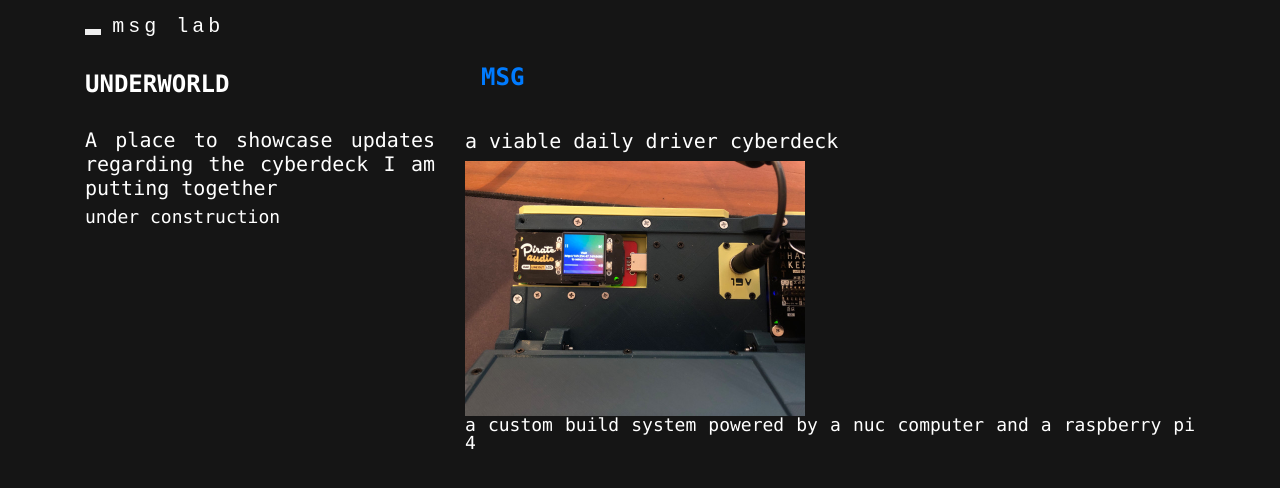
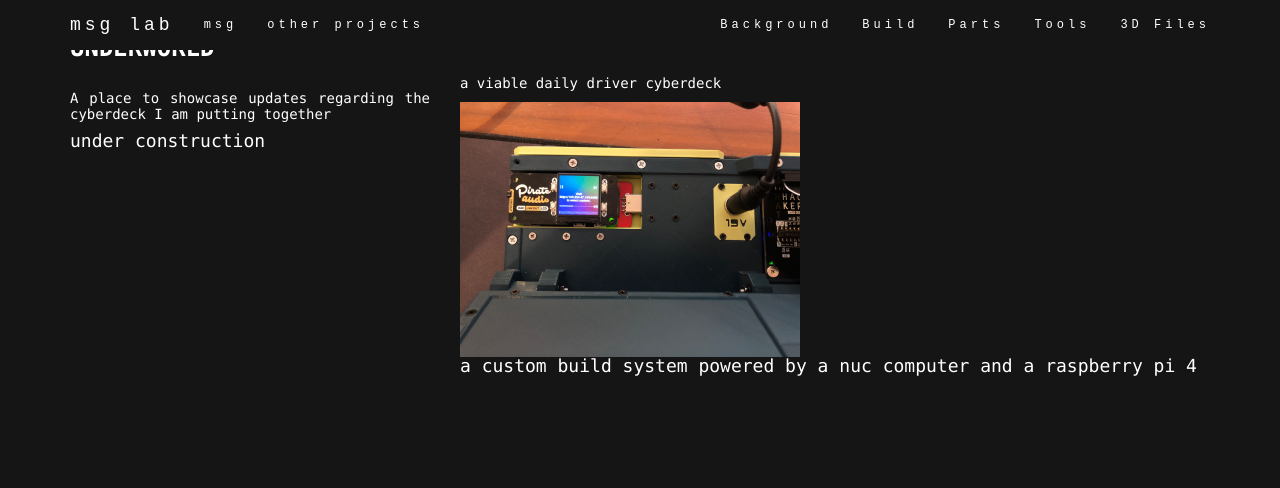
Before and after one commit to msglab/msglab, a Jekyll site: the page index.html, which Jekyll copies as it is, in a window 1280 px wide. Shown: the top 488 px of the page. Built offline with Jekyll 4.4.1, drawn with Linux system fonts in a browser that asks for light colours.

Commit message:
Update index.html

```diff
--- a/index.html
+++ b/index.html
@@ -15,13 +15,12 @@
   <title>msg lab</title>
   <meta charset="utf-8">
   <meta name="viewport" content="width=device-width, initial-scale=1">
-
-  <link rel="icon" href="/img/tab_logo.png">
+<!--   <link rel="icon" href="/img/tab_logo.png">
   <link rel="stylesheet" href="/css/bootstrap.min.css">
+ -->  <link rel="stylesheet" href="https://maxcdn.bootstrapcdn.com/bootstrap/3.4.1/css/bootstrap.min.css">
   <script src="https://ajax.googleapis.com/ajax/libs/jquery/3.5.1/jquery.min.js"></script>
-  <script src="https://cdnjs.cloudflare.com/ajax/libs/popper.js/1.16.0/umd/popper.min.js"></script>
-  <script src="js/bootstrap.min.js"></script>
-  <link href="css/style.css" rel="stylesheet">
+  <script src="https://maxcdn.bootstrapcdn.com/bootstrap/3.4.1/js/bootstrap.min.js"></script>
+  <link rel="stylesheet" href="/css/style.css">
 
 </head>
 <body>
```
